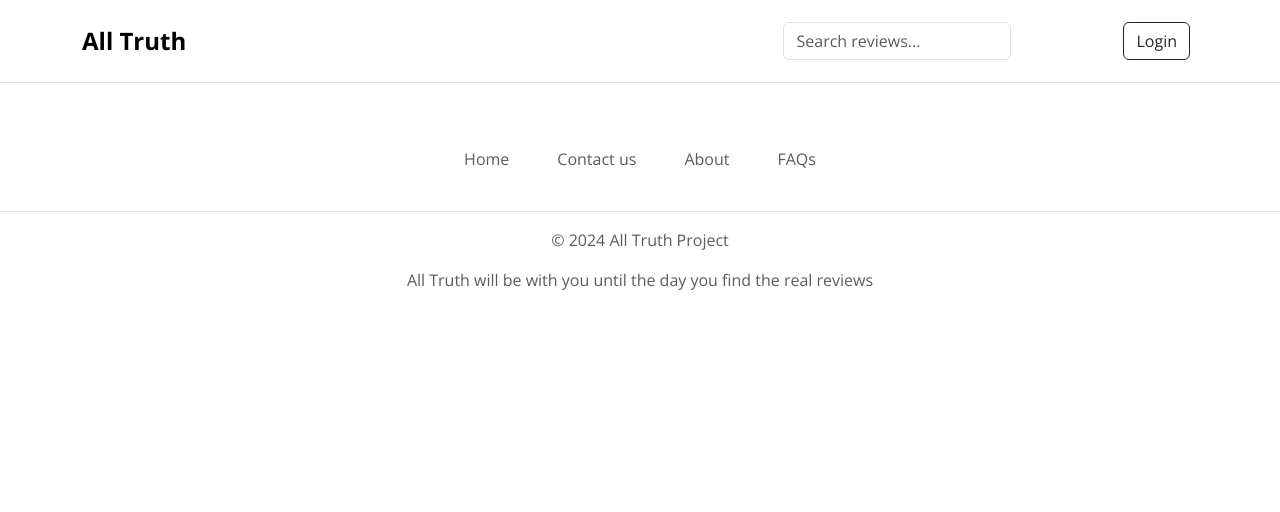
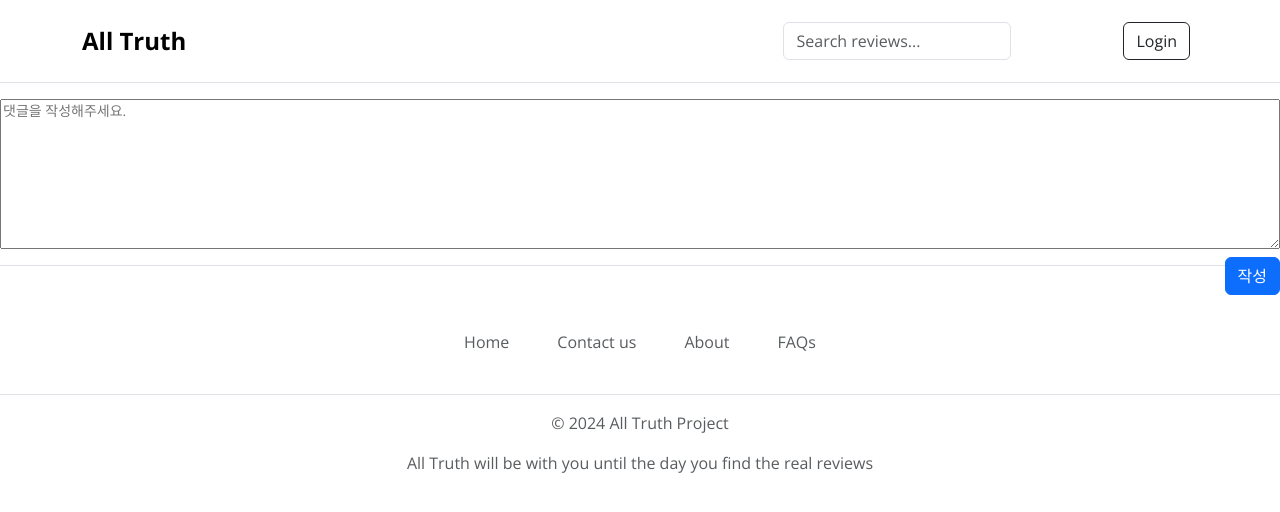
Before and after one commit to all-truth/all-truth, a Vue app in the folder front/vite-project/: page /write in a window 1280 px wide. Shown: the top 512 px of the page. Built offline with nearby package versions, Linux system fonts and the light colour scheme.

Commit message:
feat: 댓글 작성 및 삭제 즉각 반영하도록 구현

```diff
--- a/front/vite-project/src/components/Header.vue
+++ b/front/vite-project/src/components/Header.vue
@@ -12,10 +12,10 @@
           </form>
 
           <div class="review-write px-5">
-            <a href="#" class="nav-link text-secondary text-center" v-if="isAuthenticated">
+            <router-link to="/write" class="nav-link text-secondary text-center" v-if="isAuthenticated">
               <img src="/write_review.png" alt="리뷰 작성 이미지" class="review-write-image">
               <div>리뷰 작성</div>
-            </a>
+            </router-link>
           </div>
 
           <div class="text-end">
--- a/front/vite-project/src/router/index.js
+++ b/front/vite-project/src/router/index.js
@@ -2,11 +2,13 @@ import { createRouter, createWebHistory } from 'vue-router'
 import Content from '../components/Content.vue'
 import Login from '../views/Login.vue'
 import Review from '../views/review/Review.vue'
+import Write from '../views/review/Write.vue'
 
 const routes = [
   { path: '/', component: Content },
   { path: '/login', component: Login },
   { path: '/review/:id', component: Review },
+  { path: '/write', component: Write },
 ]
 
 const router = createRouter({
--- a/front/vite-project/src/views/review/Comment.vue
+++ b/front/vite-project/src/views/review/Comment.vue
@@ -6,7 +6,7 @@
     <div class="pb-3 mb-0 small lh-sm border-bottom w-100">
       <div class="d-flex justify-content-between">
         <strong class="text-gray-dark">{{ comment.nickname }}</strong>
-        <a href="#" v-if="state.user !== null && comment.userId === state.user.id">삭제</a>
+        <button class="btn btn-danger" type="button" v-if="state.user !== null && comment.userId === state.user.id" @click="remove(comment.commentId)">삭제</button>
       </div>
       <span class="d-block">{{ comment.content }}</span>
     </div>
@@ -14,6 +14,7 @@
 
 <script>
 import { watchEffect, reactive } from 'vue';
+import instance from '../../api/axios'
 
 export default {
   name: 'Comment',
@@ -21,17 +22,29 @@ export default {
     comment: Object,
     user: Object
   },
-  setup(props) {
+  emits: ['comment-removed'],
+  setup(props, { emit }) {
     const state = reactive({
       user: {}
     });
 
+    // watchEffect를 통해 props의 변화를 감지
     watchEffect(() => {
       state.user = props.user;
     });
 
+    const remove = (commentId) => {
+      instance.delete(`/api/review/comment/${commentId}`).then(() => {
+        window.alert('리뷰가 삭제되었습니다.');
+        emit('comment-removed', commentId);
+      }).catch((error) => {
+        console.error('리뷰 삭제 중 에러가 발생했습니다. ', error);
+      });
+    };
+
     return {
-      state
+      state,
+      remove,
     }
   }
 }
--- a/front/vite-project/src/views/review/Review.vue
+++ b/front/vite-project/src/views/review/Review.vue
@@ -12,7 +12,7 @@
         </div>
         <div class="col-md-5">
           <span class="img" :style="{backgroundImage: `url(${state.review.receiptImage !== null ? state.review.receiptImage : '/default_review_img.png'})`}"></span>
-          <img src="/default_review_img.png" alt="" width="250px" height="250px">
+          <img :src="`${state.review.receiptImage}`" alt="" width="250px" height="250px">
           <small class="receipt_name text-body-secondary">인증 영수증</small>
         </div>
         <p class="lead my-5">{{ state.review.content }}</p>
@@ -46,7 +46,11 @@
       <div class="my-3 p-3 bg-body rounded shadow-sm">
         <h6 class="border-bottom pb-2 mb-0">Comments</h6>
         <div class="d-flex text-body-secondary pt-3" v-for="comment in state.comments" :key="comment.commentId">
-          <Comment :comment="comment" :user="state.user"/>
+          <Comment :comment="comment" :user="state.user" @comment-removed="removeComment" />
+        </div>
+        <!-- 댓글 작성 -->
+        <div v-if="isAuthenticated" class="d-flex text-body-secondary pt-3">
+          <Write :reviewId="Number(reviewId)" @comment-added="addComment" />
         </div>
       </div>
 
@@ -56,17 +60,20 @@
 
 <script>
 import { useRouter, useRoute } from 'vue-router';
-import { onMounted, reactive } from 'vue';
+import { onMounted, reactive, computed } from 'vue';
 import axios from 'axios'
 import instance from '../../api/axios'
 import Image from './Image.vue'
 import Comment from './Comment.vue'
+import Write from './Write.vue'
+import store from '../../store/index'
 
 export default {
   name: 'Review',
   components: {
     Image,
     Comment,
+    Write,
   },
   setup() {
     const route = useRoute();
@@ -79,6 +86,7 @@ export default {
       comments: [],
       user: {}
     });
+    const isAuthenticated = computed(() => store.state.isAuthenticated);
 
     onMounted(async () => {
       try {
@@ -96,6 +104,16 @@ export default {
       }
     })
 
+    // 댓글 추가 반영
+    const addComment = (newComment) => {
+      state.comments.push(newComment);
+    }
+
+    // 댓글 삭제 반영
+    const removeComment = (commentId) => {
+      state.comments = state.comments.filter(comment => comment.commentId != commentId);
+    }
+
     /**
      * 이전 페이지로 이동
      */
@@ -106,7 +124,10 @@ export default {
     return {
       reviewId,
       state,
+      isAuthenticated,
       goBack,
+      addComment,
+      removeComment,
     }
   }
 }
--- a/front/vite-project/src/views/review/Write.vue
+++ b/front/vite-project/src/views/review/Write.vue
@@ -1,13 +1,49 @@
 <template>
+  <div class="pb-3 mb-0 small lh-sm border-bottom w-100">
+      <div class="d-flex justify-content-between">
+        <textarea class="textarea" placeholder="댓글을 작성해주세요." v-model="commentText"></textarea>
+      </div>
+      <button class="write_button btn btn-primary my-2" type="button" @click="write">작성</button>
+    </div>
 </template>
 
 <script>
+import { ref } from 'vue';
+import instance from '../../api/axios';
+
 export default {
   name: 'Write',
+  props: {
+    reviewId: Number,
+  },
+  setup(props, { emit }) {
+    const commentText = ref('');
 
+    const write = () => {
+      instance.post(`/api/review/${props.reviewId}/comment`, { content: commentText.value }).then((res) => {
+        window.alert('댓글이 작성되었습니다.');
+        emit('comment-added', res.data);
+        commentText.value = '';
+      }).catch((error) => {
+        console.error("댓글 작성 중 에러가 발생했습니다. ", error);
+      });
+    };
+
+    return {
+      commentText,
+      write,
+    }
+  }
 }
 </script>
 
 <style scoped>
+.textarea {
+  width: 100%;
+  height: 150px;
+}
 
+.write_button {
+  float: right;
+}
 </style>
```
